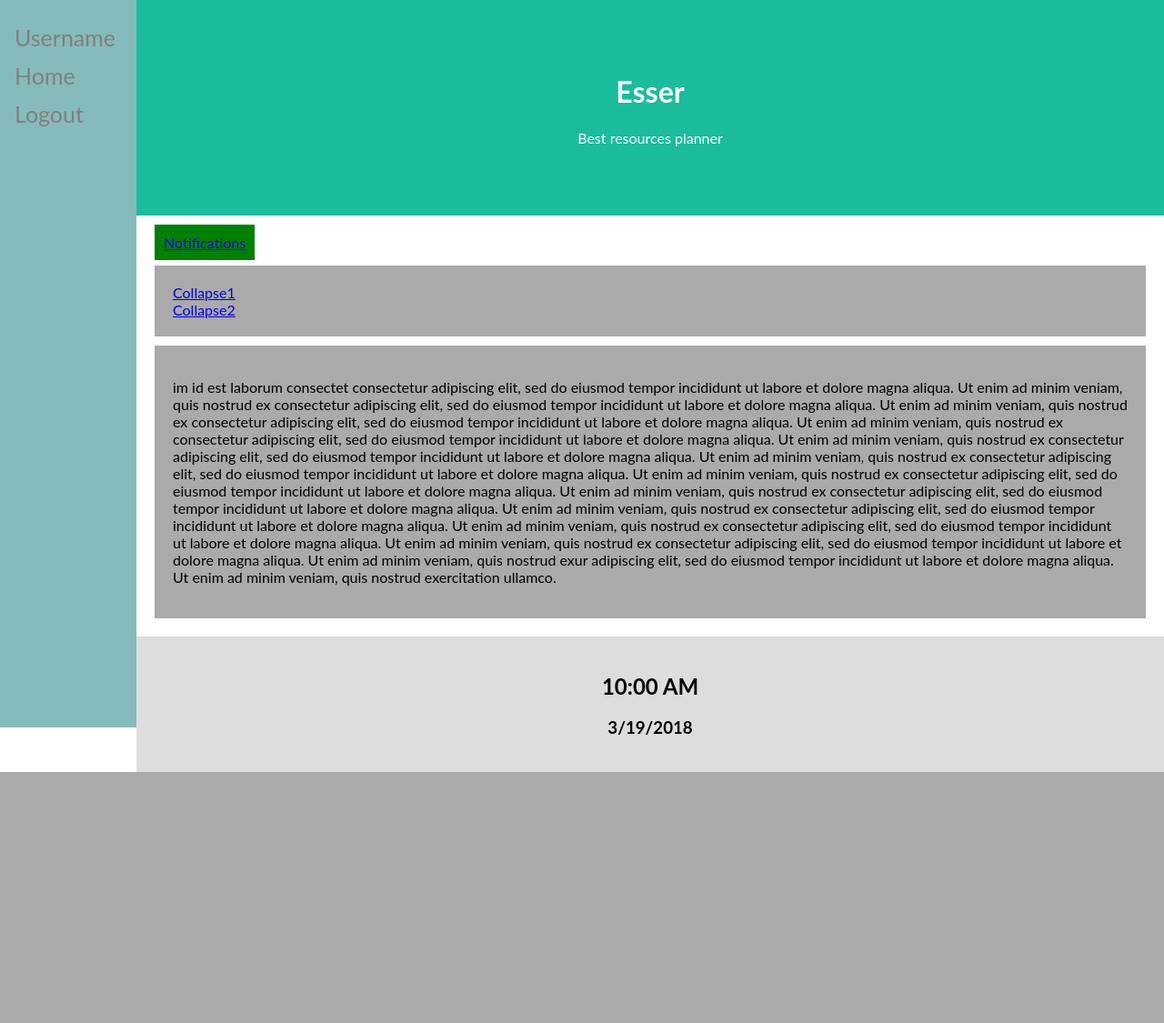
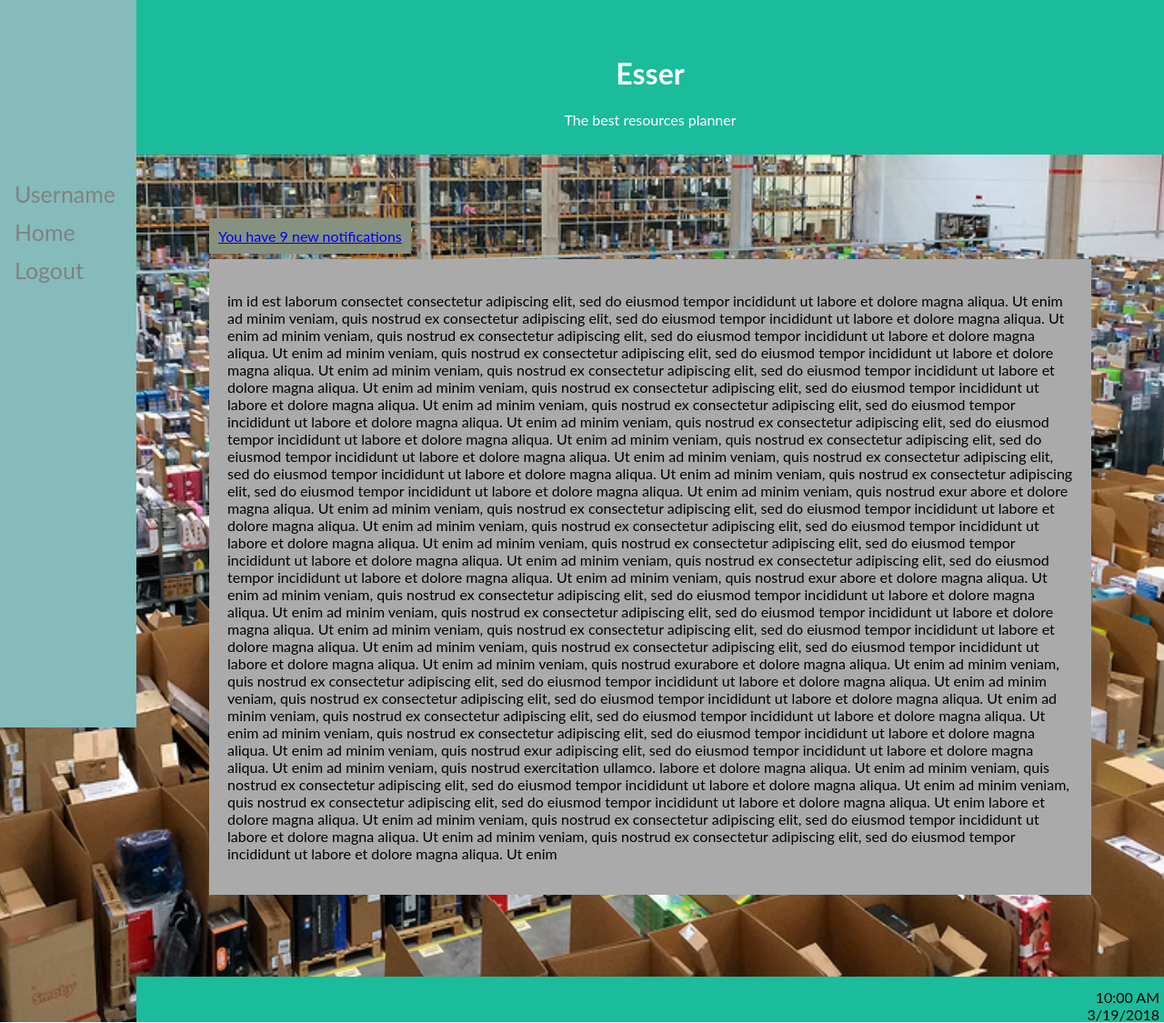
Before and after one commit to gheorghitamutu/Esser, a PHP site: page /MP/user-landing-page.html in a window 1280 px wide. Shown: the whole page at 91% size. Before the commit the page ends 849 px from the top, so only its background shows below. Run offline with PHP 8.4, Linux system fonts and the light colour scheme.

Commit message:
+some bugs fixed, +we should change background-image(main_page_background.jpg) +background-image replaced with (store.png)

```diff
--- a/MP/styles/style.css
+++ b/MP/styles/style.css
@@ -6,55 +6,53 @@ body {
 
     margin: 0;
     font-family: "Lato", sans-serif;
+    background-image: url("store.png");
+    background-position: center;
+    background-repeat: no-repeat;
+    background-size: cover;
 }
 
 .header {
-    padding: 60px;
+    padding: 40px;
     text-align: center;
     background: #1abc9c;
     color: white;
     flex: 70%;
     margin-left: 150px;
-}
-
-.navbar {
-    display: flex;
-    background-color: #333;
+    height:170px
 }
 
 .container {
     display: flex;
     flex-wrap: wrap;
-    margin-left: 150px;
+    margin:80px 80px 80px 230px ;
+
+
 }
 
 .mainCointainers {
-    flex: 70%;
-    background-color: white;
-    padding: 20px;
-}
-
-.c1 {
     background-color: #aaa;
-    width: 100%;
     padding: 20px;
     margin-bottom: 10px;
     margin-top:16px;
 }
 
-.c2 {
-    background-color: #aaa;;
-    width: 100%;
-    padding: 20px;
+.notif{
+    padding: 0;
+    flex:80%;
 }
 
 .footer {
-    padding: 20px;
+    padding: 5px;
     margin-left: 150px;
-    text-align: center;
-    background: #ddd;
+    text-align: right;
+    background: #1abc9c;
+    height:50px;
+
 }
-
+#ora,#data{
+    line-height:0.2;
+}
 .sideBarNav {
     height: 100%;
     width: 150px;
@@ -64,7 +62,7 @@ body {
     left: 0;
     background-color: #85bbba;
     overflow-x: hidden;
-    padding-top: 20px;
+    padding-top: 15%;
 }
 
 .sideBarNav a {
@@ -78,6 +76,9 @@ body {
 .sideBarNav a:hover:not(:first-child) {
     color: #f1f1f1;
 }
+
+
+
 
 /*       notifications  */
 #answerNotif,
@@ -95,50 +96,27 @@ body {
 #showNotif, #hideNotif {
     padding: 10px;
     border: 1px;
-    background-color: green;
+    background-color: #879180;
 
 }
-
 
 #answerNotif {
     margin-bottom: 4px;
 }
 
 #success,#warning,#almost-empty{
-    background-color: rgba(0, 255, 180, 0.22);
+    background-color: rgba(135, 145, 128, 0.58);
     text-align: left;
     padding: 1px;
     border: 1px black;
-
-
+}
+#success{
+    margin-top:14px;
 }
 
 
+@media screen and (max-width: 850px) {
+    .sideBarNav {
 
-#answerCollapse1,
-#showCollapse1,
-#hideCollapse1:target {
-    display: none;
-
+    }
 }
-
-
-#hideCollapse1:target + #showCollapse1,
-#hideCollapse1:target ~ #answerCollapse1 {
-    display: initial;
-}
-
-
-
-#answerCollapse2,
-#showCollapse2,
-#hideCollapse2:target {
-    display: none;
-
-}
-
-
-#hideCollapse2:target + #showCollapse2,
-#hideCollapse2:target ~ #answerCollapse2{
-    display: initial;
-}
--- a/MP/user-landing-page.html
+++ b/MP/user-landing-page.html
@@ -1,35 +1,32 @@
 <!DOCTYPE html>
 <html>
 <head>
-    <title>Page Title</title>
+    <title>User Landing Page</title>
     <meta charset="UTF-8">
     <link href="styles/style.css" rel="stylesheet" type="text/css">
     <meta name="viewport" content="width=device-width, initial-scale=1">
-
 </head>
 <body>
 
 
-<!-- Header -->
+
 <div class="header">
     <h1>Esser</h1>
-    <p>Best resources planner </p>
+    <p>The best resources planner </p>
 </div>
 
-
-<!-- The flexible grid (content) -->
-<div class="container">
 <div class="sideBarNav">
     <a href="#user">Username</a>
     <a href="#home">Home</a>
     <a href="#logout">Logout</a>
 </div>
 
-    <div class="mainCointainers">
+<div class="container">
+
     <div class="notif">
 
-            <a href="#hideNotif" id="hideNotif">Notifications</a>
-            <a href="#" id="showNotif">Notifications</a>
+        <a href="#hideNotif" id="hideNotif">You have 9 new notifications</a>
+        <a href="#" id="showNotif">Hide notifications</a>
         <div id="answerNotif">
             <div id="success">
                 <p><strong>Resupply Success!</strong> Your fruits supply was successfully updated in your data base!
@@ -44,37 +41,10 @@
         </div>
 
     </div>
-        <div class="c1">
-            <div class="collapse1">
-                <a href="#hideCollapse1" id="hideCollapse1">Collapse1</a>
-                <a href="#" id="showCollapse1"> Collapse1</a>
-                <div id="answerCollapse1">
-                    <p> ceva text</p>
-                    <p> ceva text</p>
-                    <p> ceva text</p>
-                    <p> ceva text</p>
-                    <p> ceva text</p>
-                    <p> ceva text</p>
-                    <p> ceva text</p>
-                    <p> ceva text</p>
-                </div>
-            </div>
-            <div class="collapse2">
-                <a href="#hideCollapse2" id="hideCollapse2">Collapse2</a>
-                <a href="#" id="showCollapse2"> Collapse2</a>
-                <div id="answerCollapse2">
-                    <p> ceva text</p>
-                    <p> ceva text</p>
-                    <p> ceva text</p>
-                    <p> ceva text</p>
-                    <p> ceva text</p>
-                    <p> ceva text</p>
-                    <p> ceva text</p>
-                    <p> ceva text</p>
-                </div>
-            </div>
-        </div>
-        <div class="c2">
+
+    <div class="mainCointainers">
+
+
             <p>im id est laborum consectet consectetur adipiscing elit, sed do eiusmod tempor incididunt ut labore
                 et
                 dolore magna aliqua. Ut enim ad minim veniam, quis nostrud ex consectetur adipiscing elit, sed do
@@ -98,17 +68,56 @@
                 et dolore magna aliqua. Ut enim ad minim veniam, quis nostrud ex consectetur adipiscing elit, sed do
                 eiusmod tempor incididunt ut labore et dolore magna aliqua. Ut enim ad minim veniam, quis nostrud
                 exur
+                abore
+                et dolore magna aliqua. Ut enim ad minim veniam, quis nostrud ex consectetur adipiscing elit, sed do
+                eiusmod tempor incididunt ut labore et dolore magna aliqua. Ut enim ad minim veniam, quis nostrud ex
+                consectetur adipiscing elit, sed do eiusmod tempor incididunt ut labore et dolore magna aliqua. Ut
+                enim
+                ad minim veniam, quis nostrud ex consectetur adipiscing elit, sed do eiusmod tempor incididunt ut
+                labore
+                et dolore magna aliqua. Ut enim ad minim veniam, quis nostrud ex consectetur adipiscing elit, sed do
+                eiusmod tempor incididunt ut labore et dolore magna aliqua. Ut enim ad minim veniam, quis nostrud
+                exur
+                abore
+                et dolore magna aliqua. Ut enim ad minim veniam, quis nostrud ex consectetur adipiscing elit, sed do
+                eiusmod tempor incididunt ut labore et dolore magna aliqua. Ut enim ad minim veniam, quis nostrud ex
+                consectetur adipiscing elit, sed do eiusmod tempor incididunt ut labore et dolore magna aliqua. Ut
+                enim
+                ad minim veniam, quis nostrud ex consectetur adipiscing elit, sed do eiusmod tempor incididunt ut
+                labore
+                et dolore magna aliqua. Ut enim ad minim veniam, quis nostrud ex consectetur adipiscing elit, sed do
+                eiusmod tempor incididunt ut labore et dolore magna aliqua. Ut enim ad minim veniam, quis nostrud
+                exurabore
+                et dolore magna aliqua. Ut enim ad minim veniam, quis nostrud ex consectetur adipiscing elit, sed do
+                eiusmod tempor incididunt ut labore et dolore magna aliqua. Ut enim ad minim veniam, quis nostrud ex
+                consectetur adipiscing elit, sed do eiusmod tempor incididunt ut labore et dolore magna aliqua. Ut
+                enim
+                ad minim veniam, quis nostrud ex consectetur adipiscing elit, sed do eiusmod tempor incididunt ut
+                labore
+                et dolore magna aliqua. Ut enim ad minim veniam, quis nostrud ex consectetur adipiscing elit, sed do
+                eiusmod tempor incididunt ut labore et dolore magna aliqua. Ut enim ad minim veniam, quis nostrud
+                exur
                 adipiscing elit, sed do eiusmod tempor incididunt ut labore et dolore magna aliqua. Ut enim ad minim
-                veniam, quis nostrud exercitation ullamco.</p>
-        </div>
+                veniam, quis nostrud exercitation ullamco.
+                labore
+                et dolore magna aliqua. Ut enim ad minim veniam, quis nostrud ex consectetur adipiscing elit, sed do
+                eiusmod tempor incididunt ut labore et dolore magna aliqua. Ut enim ad minim veniam, quis nostrud ex
+                consectetur adipiscing elit, sed do eiusmod tempor incididunt ut labore et dolore magna aliqua. Ut
+                enim
+                labore
+                et dolore magna aliqua. Ut enim ad minim veniam, quis nostrud ex consectetur adipiscing elit, sed do
+                eiusmod tempor incididunt ut labore et dolore magna aliqua. Ut enim ad minim veniam, quis nostrud ex
+                consectetur adipiscing elit, sed do eiusmod tempor incididunt ut labore et dolore magna aliqua. Ut
+                enim</p>
+
 
     </div>
 </div>
 
 <!-- Footer -->
 <div class="footer">
-    <h2 id="ora"> 10:00 AM</h2>
-    <h3 id="data"> 3/19/2018</h3>
+    <p id="ora"> 10:00 AM</p>
+    <p id="data"> 3/19/2018</p>
 </div>
 
 </body>
```
Also changed, not shown: MP/styles/main_page_background.jpg (added), MP/styles/store.png (added). Lines whose indentation alone changed are shown as unchanged.
